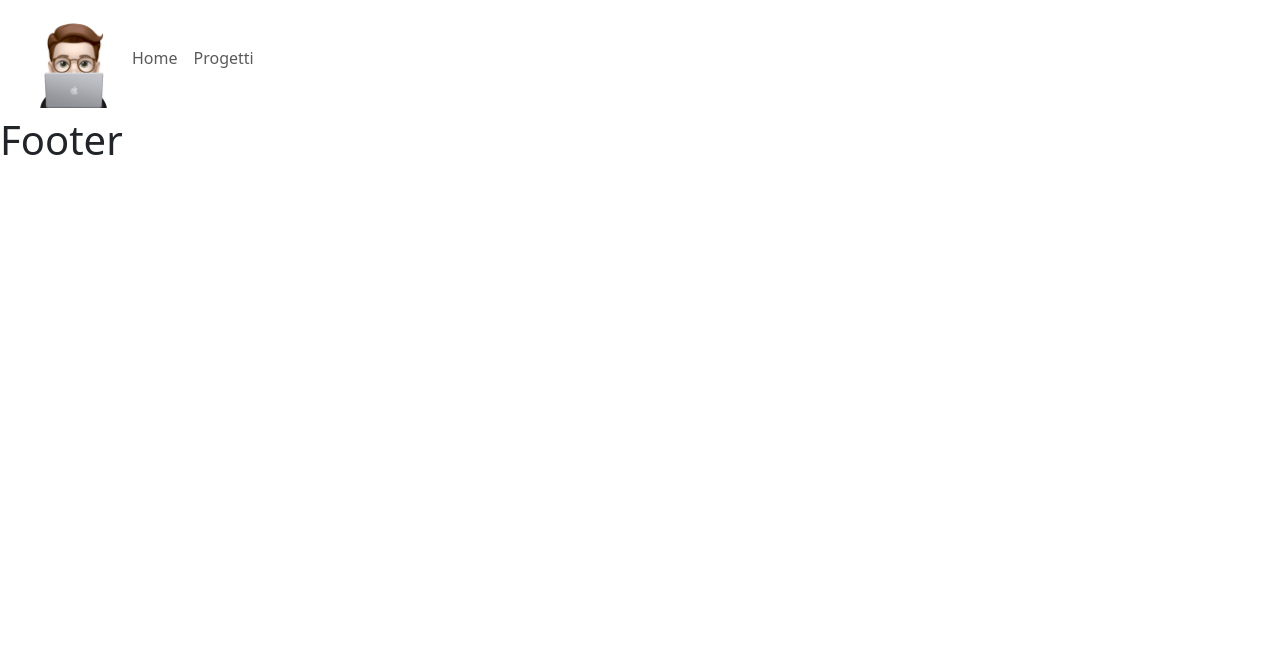
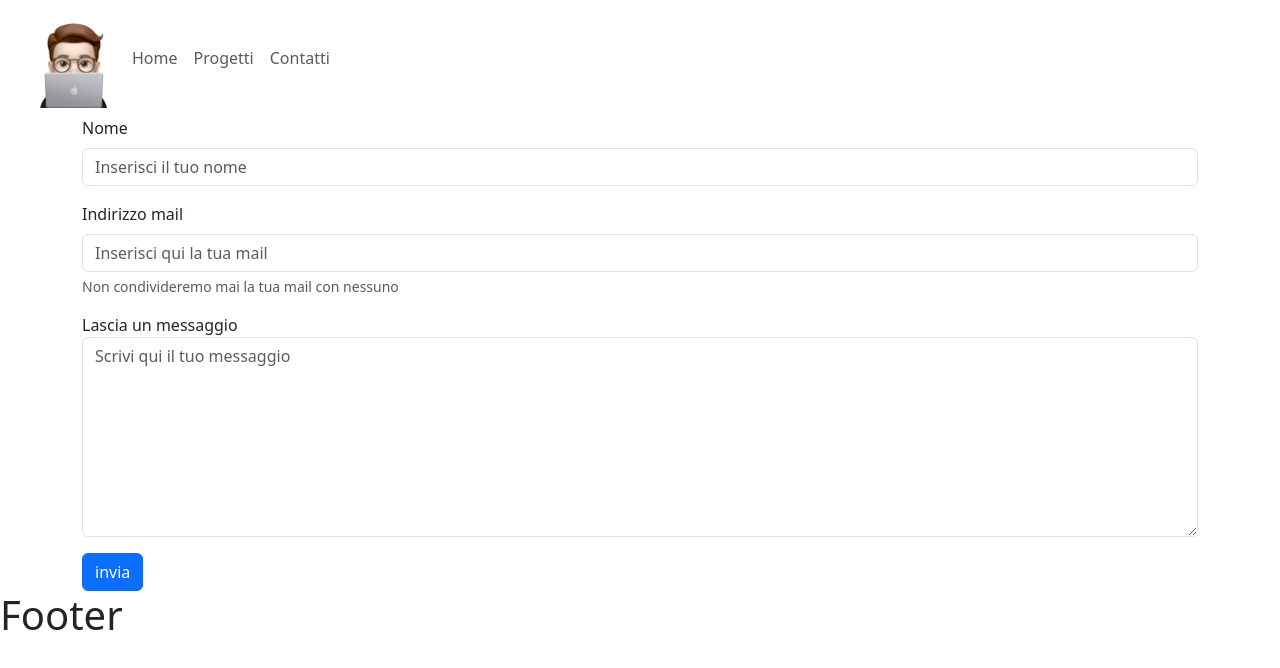
Before and after one commit to MarcoMazzilli/vite-boolfolio, a Vue app: page /contatti in a window 1280 px wide. Shown: the top 668 px of the page. Built offline with nearby package versions, Linux system fonts and the light colour scheme.

Commit message:
[Add] Form to send message [Add] link `contatti` on header [Add] New route.js `contacts`

```diff
--- a/src/components/Header.vue
+++ b/src/components/Header.vue
@@ -35,6 +35,9 @@ export default {
             <li class="nav-item">
                 <router-link class="nav-link" :to="{name : 'projects'}">Progetti</router-link>
             </li>
+            <li class="nav-item">
+                <router-link class="nav-link" :to="{name : 'contacts'}">Contatti</router-link>
+            </li>
         </ul>
 
 
--- a/src/data/store.js
+++ b/src/data/store.js
@@ -3,6 +3,7 @@ import { reactive } from "vue";
 export const store = reactive({
 
 apiUrl : 'http://127.0.0.1:8000/api/projects',
+apiUrlContacts : 'http://127.0.0.1:8000/api/contacts',
 allPost: "",
 links: [],
 currentPage: null,
--- /dev/null
+++ b/src/pages/ContactUsForm.vue
@@ -0,0 +1,84 @@
+<script>
+import axios from 'axios';
+import { store } from '../data/store';
+
+export default {
+    data() {
+        return {
+            name: '',
+            email: '',
+            message: '',
+            errors: {},
+            sending : false,
+            success : false,
+        }
+    },
+    methods: {
+        submitForm() {
+            this.sending = true
+            const dataForm = {
+                name: this.name,
+                email: this.email,
+                message: this.message,
+            }
+            console.log(dataForm)
+
+            axios.post(`${store.apiUrlContacts}`, dataForm)
+            .then(results => {
+                this.sending = false;
+                console.log(results.data.errors)
+                this.success = results.data.success;
+                if(!results.data.success){
+                    this.errors = results.data.errors
+                }else{
+                    this.errors = {};
+                }
+            });
+        },
+    }
+
+};
+
+
+</script>
+
+<template>
+    <div class="container">
+
+        <form v-if="!success" @submit.prevent="submitForm()">
+
+            <div class="mb-3">
+                <label for="name" class="form-label">Nome</label>
+                <input type="text" class="form-control" :class="{'is-invalid' : errors.name}" id="name" placeholder="Inserisci il tuo nome" v-model.trim="name" />
+                <p v-for="(error,ix) in errors.name" :key="ix" class="text-danger">{{ error }}</p>
+            </div>
+
+            <div class="mb-3">
+                <label for="email" class="form-label">Indirizzo mail</label>
+                <input type="email" :class="{'is-invalid' : errors.email}" class="form-control" id="email" placeholder="Inserisci qui la tua mail"
+                    v-model.trim="email" />
+                <div id="emailHelp" class="form-text">
+                    Non condivideremo mai la tua mail con nessuno
+                </div>
+                <p v-for="(error,ix) in errors.email" :key="ix" class="text-danger">{{ error }}</p>
+            </div>
+
+            <div class="mb-3">
+                <label for="message">Lascia un messaggio</label>
+                <textarea :class="{'is-invalid' : errors.message}" class="form-control" placeholder="Scrivi qui il tuo messaggio" id="message" style="height: 200px"
+                    v-model.trim="message"></textarea>
+                    <p v-for="(error,ix) in errors.message" :key="ix" class="text-danger">{{ error }}</p>
+            </div>
+
+            <button :disabled="sending" type="submit" class="btn btn-primary">{{ sending ? 'in corso...' : 'invia' }}</button>
+
+        </form>
+
+        <div v-else>
+            <h2>Form inviato correttamente</h2>
+        </div>
+
+    </div>
+</template>
+
+<style></style>
--- a/src/route.js
+++ b/src/route.js
@@ -3,6 +3,7 @@ import { createRouter , createWebHistory} from 'vue-router'
 import Home     from './pages/Home.vue';
 import Projects from './pages/Projects.vue';
 import ProjectsDetails from './pages/ProjectDetails.vue';
+import ContactUsForm from './pages/ContactUsForm.vue'
 
 const router = createRouter({
 
@@ -23,6 +24,11 @@ const router = createRouter({
             path :'/dettagli/:slug',
             name: 'projectDetails',
             component : ProjectsDetails
+        },
+        {
+            path :'/contatti',
+            name: 'contacts',
+            component : ContactUsForm
         }
     ]
 
```
